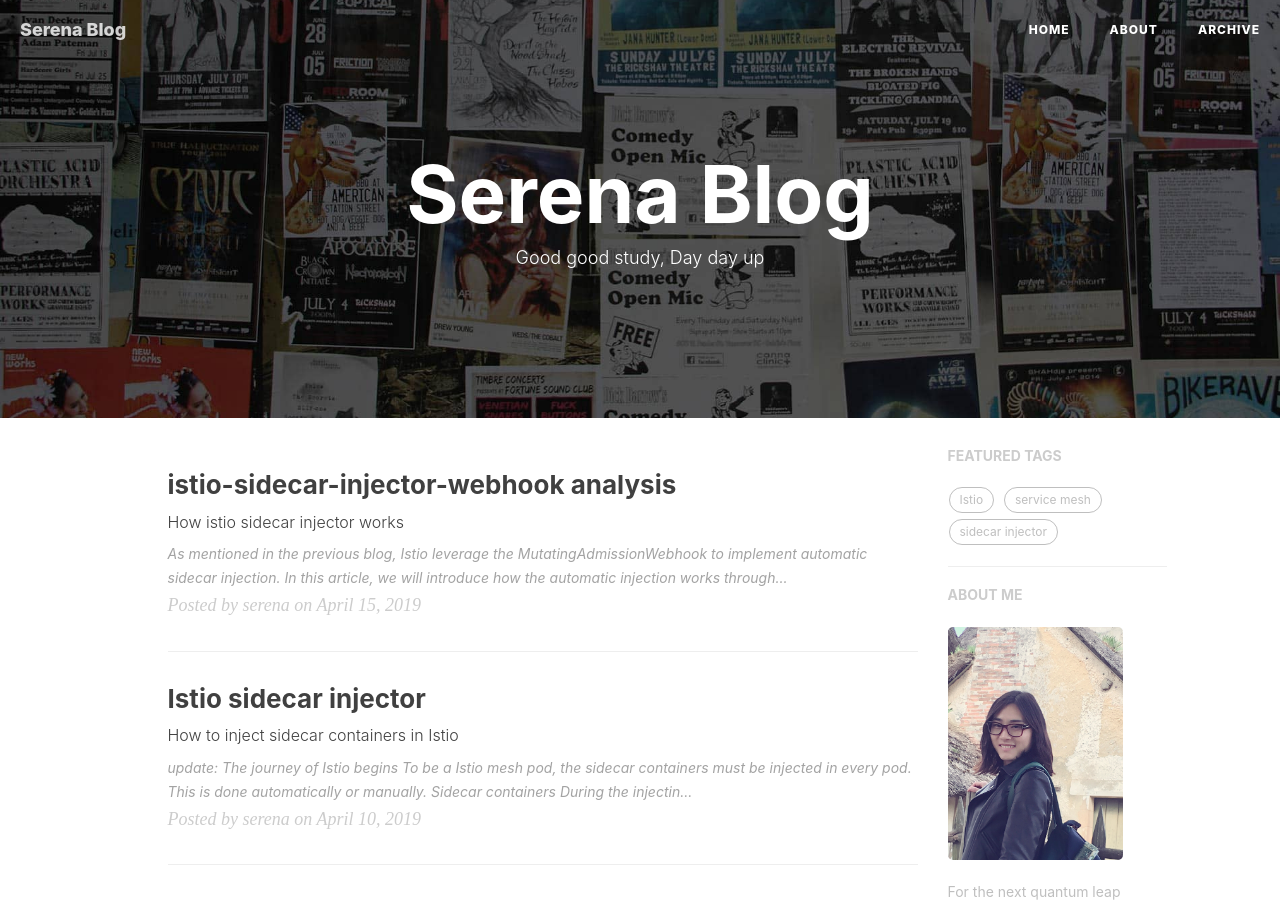
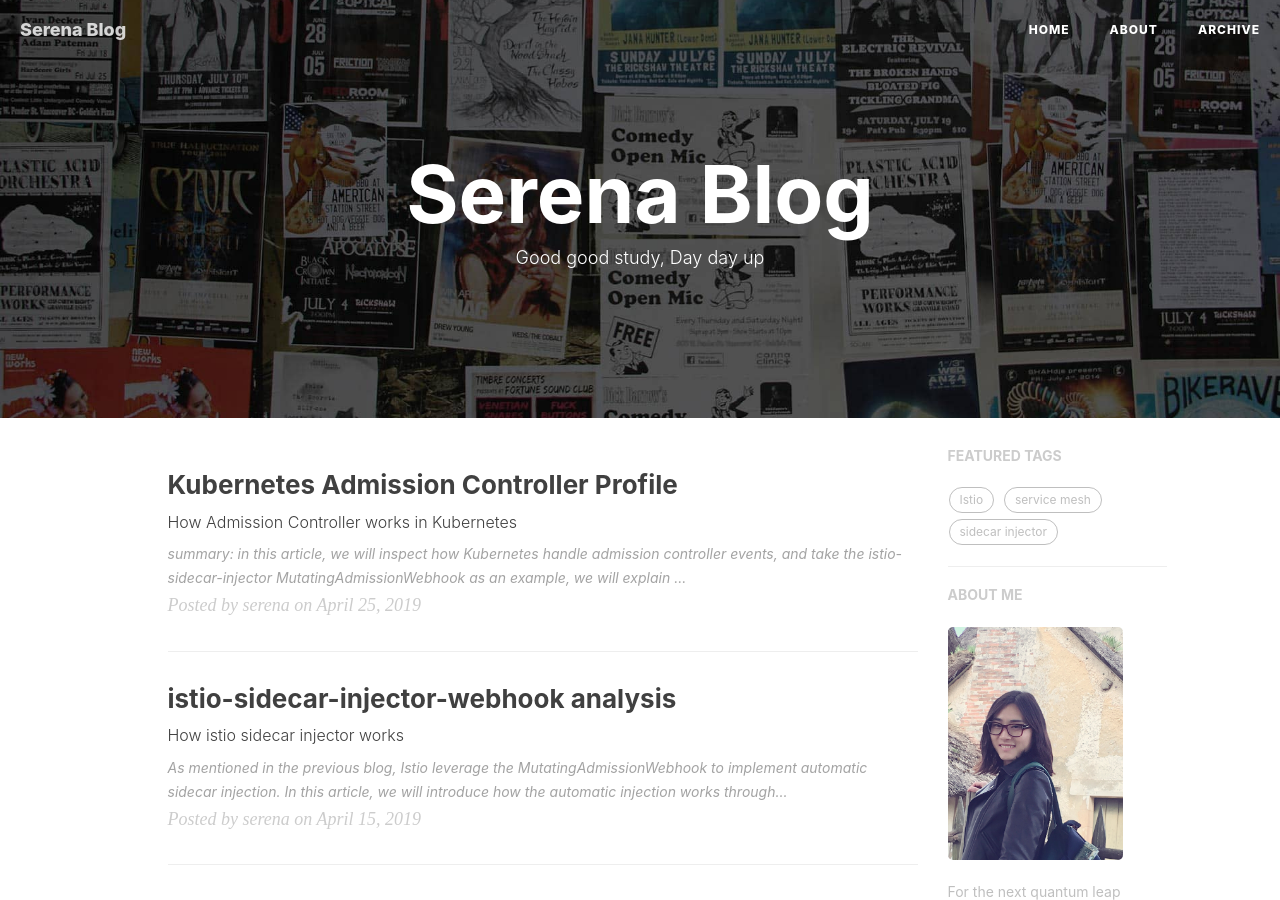
Before and after one commit to SerenaFeng/SerenaFeng.github.io, a Jekyll site: the page built from index.html, in a window 1280 px wide and 900 px high. Built offline with Jekyll 4.4.1, drawn with Linux system fonts in a browser that asks for light colours; nearby versions of some CDN libraries; the list of posts is cut into pages by our own code; comment, search, counter and statistics services are not loaded.

Commit message:
add k8s-admission-controller-profile

```diff
--- /dev/null
+++ b/_posts/2019-04-25-kubernetes-admission-controller.md
@@ -0,0 +1,17 @@
+---
+layout: post
+title: "Kubernetes Admission Controller Profile"
+subtitle: 'How Admission Controller works in Kubernetes'
+author: 'serena'
+head-style: text
+tags:
+  - Kubernetes
+  - admission controller
+  - MutatingAdmissionWebhook
+  - client-go
+  - apimachinary
+---
+
+summary: in this article, we will inspect how Kubernetes handle admission controller events, and
+         take the istio-sidecar-injector MutatingAdmissionWebhook as an example, we will explain
+         how admission controller is implemented with the help of client-go and apimachinay.
```
Also changed, not shown: _posts/2019-04-15-istio-sidecar-injector-webhook.md (line endings or trailing spaces).
